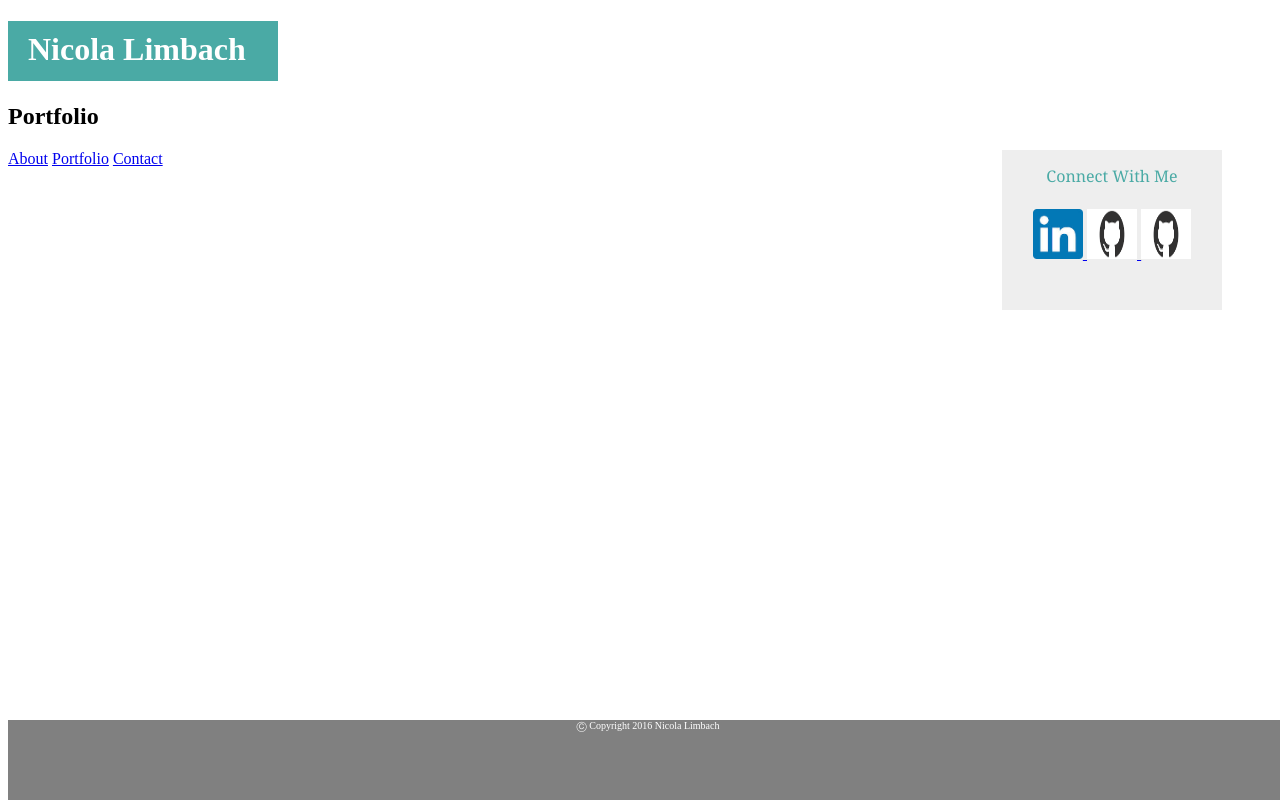
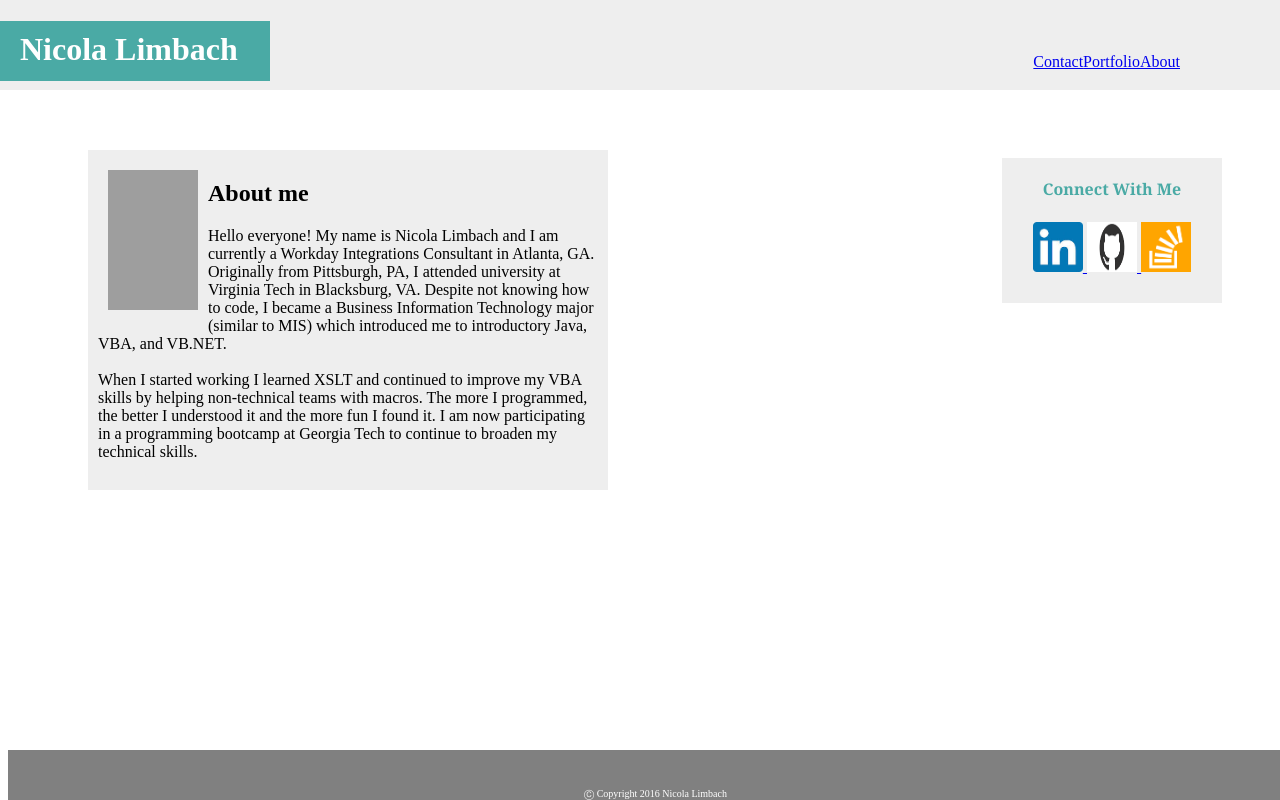
Before and after one commit to nlimbach/Basic-Portfolio, a plain HTML site: page portfolio.html in a window 1280 px wide. Drawn offline with Linux system fonts and the light colour scheme; grey boxes are pictures that could not be loaded.

Commit message:
page setup

```diff
--- a/assets/css/style.css
+++ b/assets/css/style.css
@@ -26,23 +26,30 @@ h1 {
 
 	background-color:#4aaaa5;
 }
+
 .tabLinks {
+	position:relative;
+	right: 100px;
+	top: -50px;
+}
+
+.pageLink{
 	float:right;
 }
 
 
 .bio {
-	width: 600px;
-	height:300px;
+	width: 500px;
+	height:320px;
 	background:#eee;
 	position:fixed;
 	top:150px;
 	margin-left: 80px;
-
+	padding:10px;
 
 }
 .profile-pic {
-	width:100px;
+	width:90px;
 	height:140px;
 	float:left;
 	margin: 10px;
@@ -51,11 +58,12 @@ h1 {
 
 	background: #eee;
 	width: 220px;
-	height:145px;
+	height:125px;
 	color:#4aaaa5;
 	text-align: center;
 	margin-right:50px;
-	padding-top: 15px;
+	margin-top:150px;
+	padding-top:20px;
 	float:right;
 	font-family: 'Georgia', Times, Times New Roman, serif;
 }
@@ -72,13 +80,23 @@ h1 {
 	text-align: center;
 	position:fixed;
 	bottom:0px;
-	height:80px;
+	height:50px;
 	font-size: 10px;
 
 }
 .footerText {
-	background: #eee;
-	position:absolute;
-	margin-left: 50%;
+
+	position:fixed;
+	margin-left: 45%;
 	bottom: 0;
 }
+
+.contactForm {
+	width: 500px;
+	height:400px;
+	background:#eee;
+ 	position:absolute;
+	top:150px;
+	margin-left: 80px;
+	padding:10px;
+}
--- a/portfolio.html
+++ b/portfolio.html
@@ -4,28 +4,58 @@
 
 <head>
 	<title>
-		Nicola Limbach
+		Nicola Limbach Portfolio
 	</title>
 	<link rel="stylesheet" type = "text/css" href="assets/css/style.css">
+
 </head>
 <body>
-
-	<h1>Nicola Limbach</h1>
-	<h2> Portfolio</h2>
 
 
 
 
+	<div class ="bio">
+		<img src="assets/images/profile-pic.PNG" class ="profile-pic">
+
+		<h2>About me</h2>
+
+		<p>
+			Hello everyone! My name is Nicola Limbach and I am currently a Workday Integrations Consultant in Atlanta, GA. Originally from Pittsburgh, PA, I attended university at Virginia Tech in Blacksburg, VA. Despite not knowing how to code, I became a Business Information Technology major (similar to MIS) which introduced me to introductory Java, VBA, and VB.NET.
+
+			<br><br>
+
+			When I started working I learned XSLT and continued to improve my VBA skills by helping non-technical teams with macros. The more I programmed, the better I understood it and the more fun I found it. I am now participating in a programming bootcamp at Georgia Tech to continue to broaden my technical skills.
+
+		</p>
+	</div>
+
+
 	<!--The below code should be the same for every page -->
 
-	<a href ="file:///Users/nicolalimbach/GTBC/Basic-Portfolio/index.html">About</a>
+	<div class ="header">
+		<div class="HeaderName">
+			<h1>
+				Nicola Limbach
+			</h1>
+		</div>
 
-	<a href ="file:///Users/nicolalimbach/GTBC/Basic-Portfolio/portfolio.html">Portfolio</a>
+		<div class = "tabLinks">
+			<a class ="pageLink" href ="file:///Users/nicolalimbach/GTBC/Basic-Portfolio/index.html">About</a>
 
-	<a href ="file:///Users/nicolalimbach/GTBC/Basic-Portfolio/contact.html">Contact</a>
+			<a class ="pageLink" href ="file:///Users/nicolalimbach/GTBC/Basic-Portfolio/portfolio.html">Portfolio</a>
 
-		<div class ="connectWithMe">Connect With Me <br><br>
+			<a class ="pageLink" href ="file:///Users/nicolalimbach/GTBC/Basic-Portfolio/contact.html">Contact</a>
+		</div>
+	</div>
 
+
+
+	<div class ="connectWithMe">
+
+
+
+		<b>Connect With Me</b>
+		<br><br>
 
 		<a href ="www.linkedin.com/in/nicola-limbach-786b7443">
 			<img class ="connectImage" src="assets/images/linkedin.png">
@@ -33,13 +63,15 @@
 		<a href = "https://github.com/nlimbach">
 			<img class ="connectImage" src ="assets/images/git.png">
 		</a>
-			<a href = "https://github.com/nlimbach">
-				<img class ="connectImage" src ="assets/images/git.png">
+		<a href = "https://stackoverflow.com/users/7426968/nicola?tab=profile">
+			<img class ="connectImage" src ="assets/images/stackOverflow.png">
 		</a>
 	</div>
 
 	<div class ="copyright">
+		<div class ="footerText">
 			&#9400; Copyright 2016 Nicola Limbach
+		</div>
 	</div>
 </body>
 </html>
```
Also changed, not shown: contact.html (+32 -13 lines), index.html (+22 -18 lines), assets/images/stackOverflow.png (added). Lines whose indentation alone changed are shown as unchanged.
